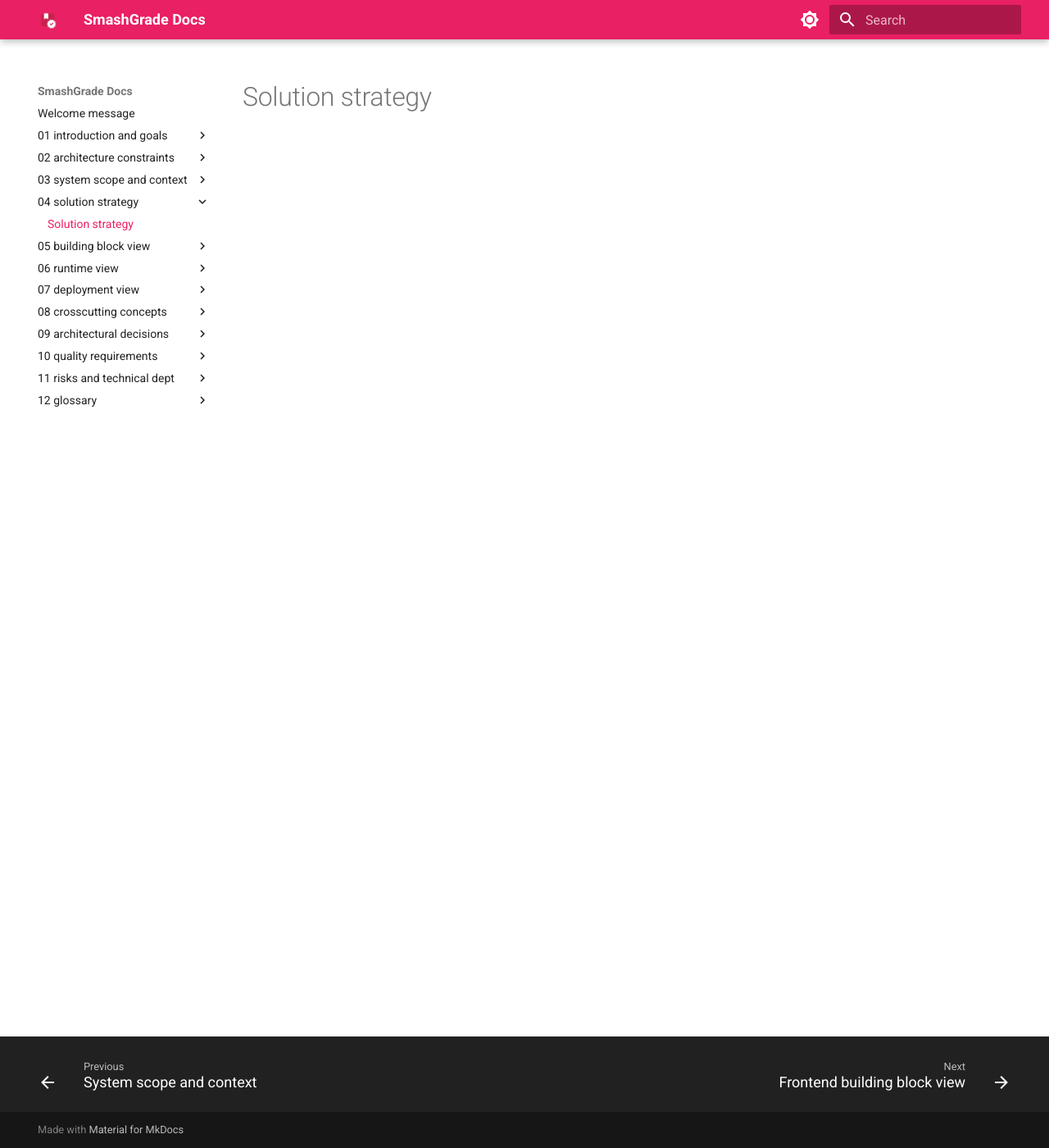
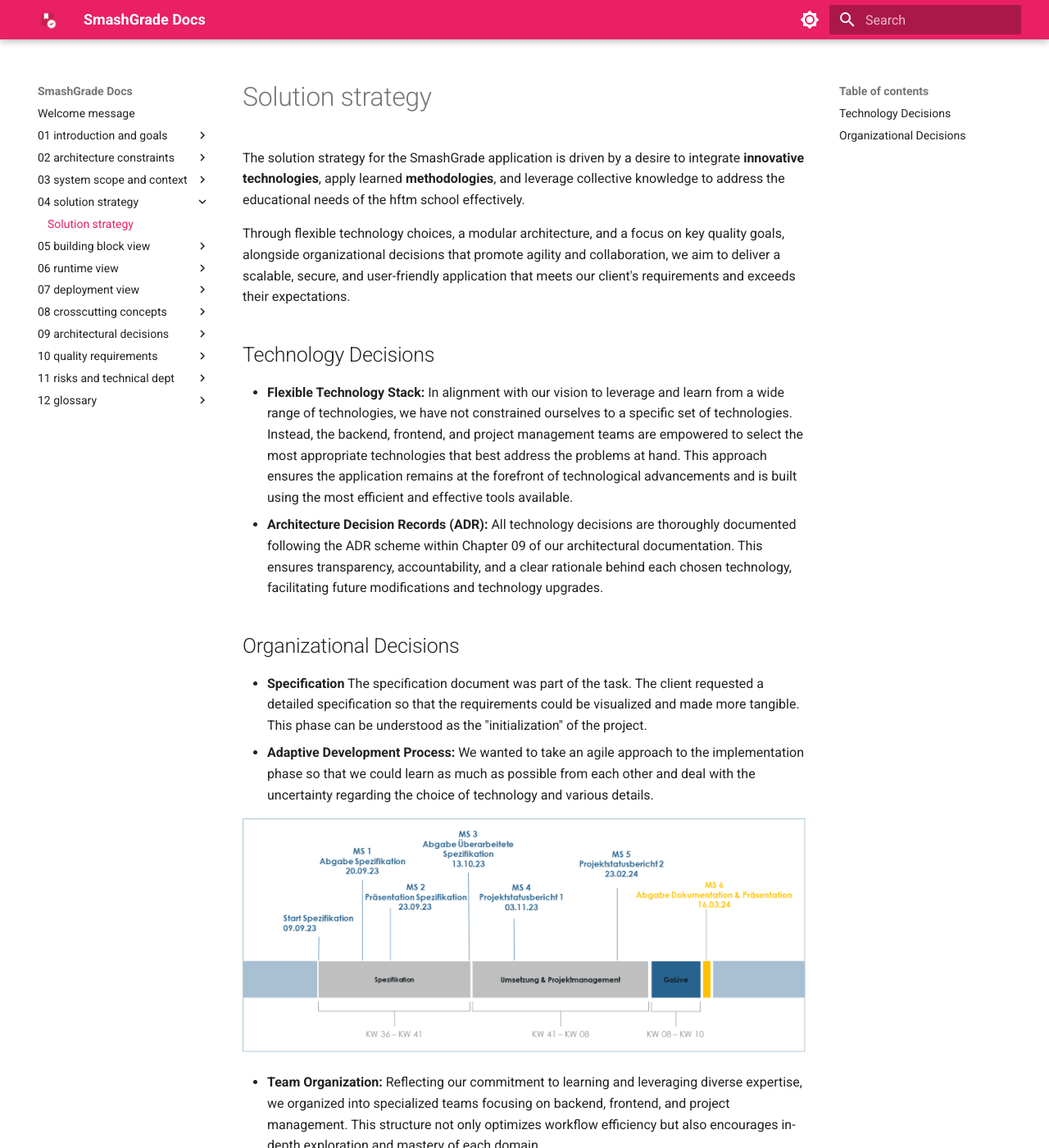
Before and after one commit to SmashGrade/documentation, an MkDocs documentation site: the page built from docs/04_solution_strategy/04_solution_strategy.md, in a window 1280 px wide and 1400 px high. Shown: the whole window at 82% size. Built offline with MkDocs 1.6.1 and Material for MkDocs 9.7.7, drawn with Linux system fonts in a browser that asks for light colours.

Commit message:
solution strategy added

```diff
--- a/docs/04_solution_strategy/04_solution_strategy.md
+++ b/docs/04_solution_strategy/04_solution_strategy.md
@@ -3,3 +3,21 @@
 ---
 
 # Solution strategy
+The solution strategy for the SmashGrade application is driven by a desire to integrate **innovative technologies**, apply learned **methodologies**, and leverage collective knowledge to address the educational needs of the hftm school effectively.
+
+Through flexible technology choices, a modular architecture, and a focus on key quality goals, alongside organizational decisions that promote agility and collaboration, we aim to deliver a scalable, secure, and user-friendly application that meets our client's requirements and exceeds their expectations.
+
+## Technology Decisions
+- **Flexible Technology Stack:** In alignment with our vision to leverage and learn from a wide range of technologies, we have not constrained ourselves to a specific set of technologies. Instead, the backend, frontend, and project management teams are empowered to select the most appropriate technologies that best address the problems at hand. This approach ensures the application remains at the forefront of technological advancements and is built using the most efficient and effective tools available.
+- **Architecture Decision Records (ADR):** All technology decisions are thoroughly documented following the ADR scheme within Chapter 09 of our architectural documentation. This ensures transparency, accountability, and a clear rationale behind each chosen technology, facilitating future modifications and technology upgrades.
+
+
+## Organizational Decisions
+- **Specification** The specification document was part of the task. The client requested a detailed specification so that the requirements could be visualized and made more tangible. This phase can be understood as the "initialization" of the project.
+- **Adaptive Development Process:** We wanted to take an agile approach to the implementation phase so that we could learn as much as possible from each other and deal with the uncertainty regarding the choice of technology and various details.
+
+![Projektorganisation Organigramm](../assets/solution_strategy/SmashGrade_Projektplan.png)
+
+- **Team Organization:** Reflecting our commitment to learning and leveraging diverse expertise, we organized into specialized teams focusing on backend, frontend, and project management. This structure not only optimizes workflow efficiency but also encourages in-depth exploration and mastery of each domain.
+
+![Projektorganisation Organigramm](../assets/solution_strategy/SmashGrade_Projektorganisation.png)
```
Also changed, not shown: docs/01_introduction_and_goals/01_introduction_and_goals.md (+7 -0 lines), docs/assets/solution_strategy/SmashGrade_Projektorganisation.png (added), docs/assets/solution_strategy/SmashGrade_Projektplan.png (added).
